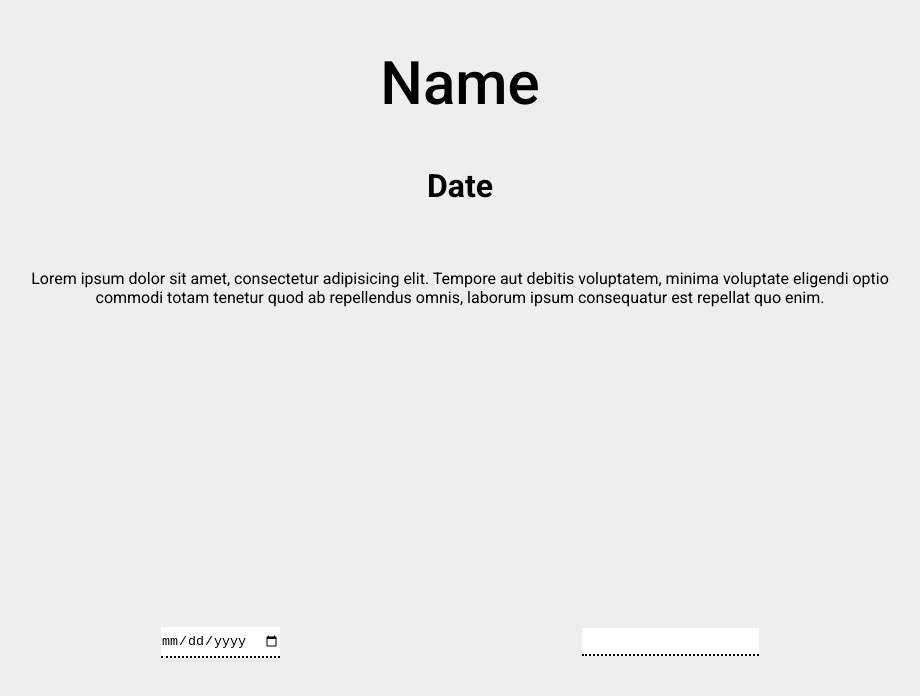
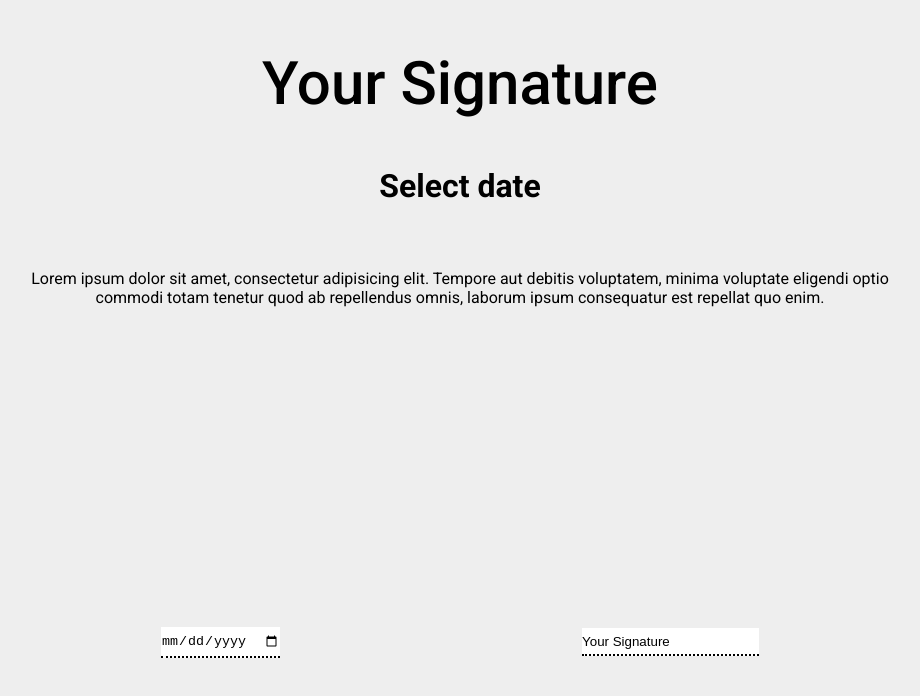
Before and after one commit to jhpstevens/30reactprojects, a React (Create React App) app: page / in a window 1280 px wide. Shown: the top 696 px of the page, without its empty margins (180-1100 px from the left). Built offline with nearby package versions, Linux system fonts and the light colour scheme.

Commit message:
E-signature-app-with-useState

```diff
--- a/src/projects/01-e-signature-app/EsignatureApp.jsx
+++ b/src/projects/01-e-signature-app/EsignatureApp.jsx
@@ -1,18 +1,28 @@
-import React from "react";
-import Title from "../components/Title";
+import React, { useState } from 'react';
+import Title from '../components/Title';
 
 export default function EsignatureApp() {
+  const [name, setName] = useState('Your Signature');
+  const [date, setDate] = useState('Select date');
+  const handleNameChange = (e) => {
+    // console.log(e.target.value);
+    setName(e.target.value);
+  };
+  const handleDateChange = (e) => {
+    setDate(e.target.value);
+  };
   const inputStyle = {
-    border: "none",
-    borderBottom: "2px dotted",
-    outline: "none",
-    padding: ".35rem 0",
+    border: 'none',
+    borderBottom: '2px dotted',
+    outline: 'none',
+    padding: '.35rem 0',
   };
-  document.body.style.background = "#eee";
+  document.body.style.background = '#eee';
+
   return (
     <div className="container text-center">
-      <Title classes={"title"} text={"Name"} />
-      <Title classes={"main-title mb-4"} text={"Date"} />
+      <Title classes={'title'} text={name} />
+      <Title classes={'main-title mb-4'} text={!date ? 'DoB' : date} />
       <p>
         Lorem ipsum dolor sit amet, consectetur adipisicing elit. Tempore aut
         debitis voluptatem, minima voluptate eligendi optio commodi totam
@@ -22,13 +32,23 @@ export default function EsignatureApp() {
       <footer
         className="d-flex"
         style={{
-          justifyContent: "space-around",
-          position: "relative",
-          top: "40vh",
+          justifyContent: 'space-around',
+          position: 'relative',
+          top: '40vh',
         }}
       >
-        <input type="date" value={""} style={inputStyle} />
-        <input type="text" value={""} style={inputStyle} />
+        <input
+          type="date"
+          value={date}
+          style={inputStyle}
+          onChange={handleDateChange}
+        />
+        <input
+          type="text"
+          value={name}
+          style={inputStyle}
+          onChange={handleNameChange}
+        />
       </footer>
     </div>
   );
```
